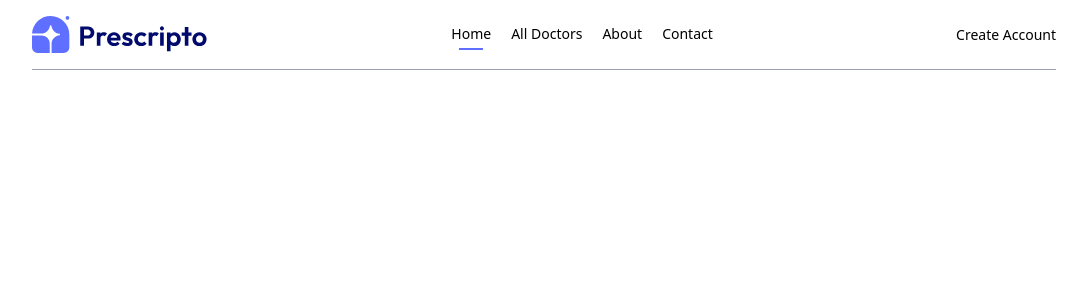
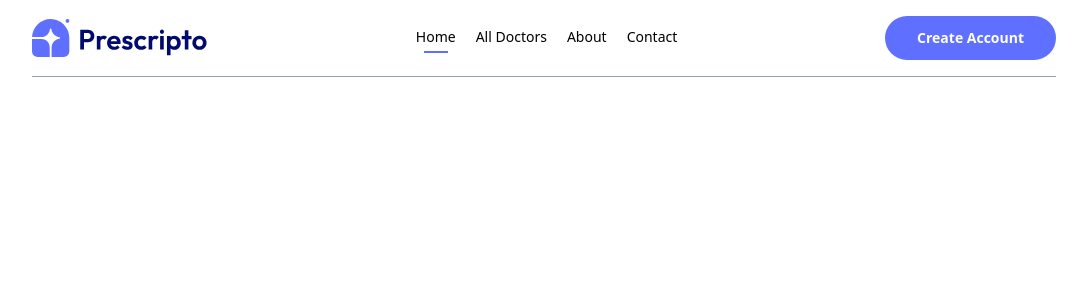
Before and after one commit to prospermbuma/prescripto, a React (Vite) app in the folder frontend/: page / in a window 1280 px wide. Shown: the top 300 px of the page, without its empty margins (96-1183 px from the left). Built offline with nearby package versions, Linux system fonts and the light colour scheme.

Commit message:
Updates...

```diff
--- a/frontend/src/components/Navbar.jsx
+++ b/frontend/src/components/Navbar.jsx
@@ -1,8 +1,11 @@
 import React from 'react'
 import { assets } from '../assets/assets'
-import { NavLink } from 'react-router-dom'
+import { NavLink, useNavigate } from 'react-router-dom'
 
 const Navbar = () => {
+
+    const navigate = useNavigate()
+
     return (
         <div className='flex items-center justify-between text-sm py-4 border-b border-b-gray-400'>
             <img className='w-44 cursor-pointer' src={assets.logo} alt="prescripto logo" />
@@ -24,8 +27,8 @@ const Navbar = () => {
                     <hr className='border-none outline-none h-0.5 bg-primary w-3/5 m-auto hidden' />
                 </NavLink>
             </ul>
-            <div>
-                 <button>Create Account</button>
+            <div className='flex items-center gap-4'>
+                <button onClick={() => navigate('/login')} className='bg-primary text-white px-8 py-3 rounded-full cursor-pointer font-bold hidden md:block'>Create Account</button>
             </div>
         </div>
     )
```
Also changed, not shown: frontend/src/index.css (line endings or trailing spaces).
